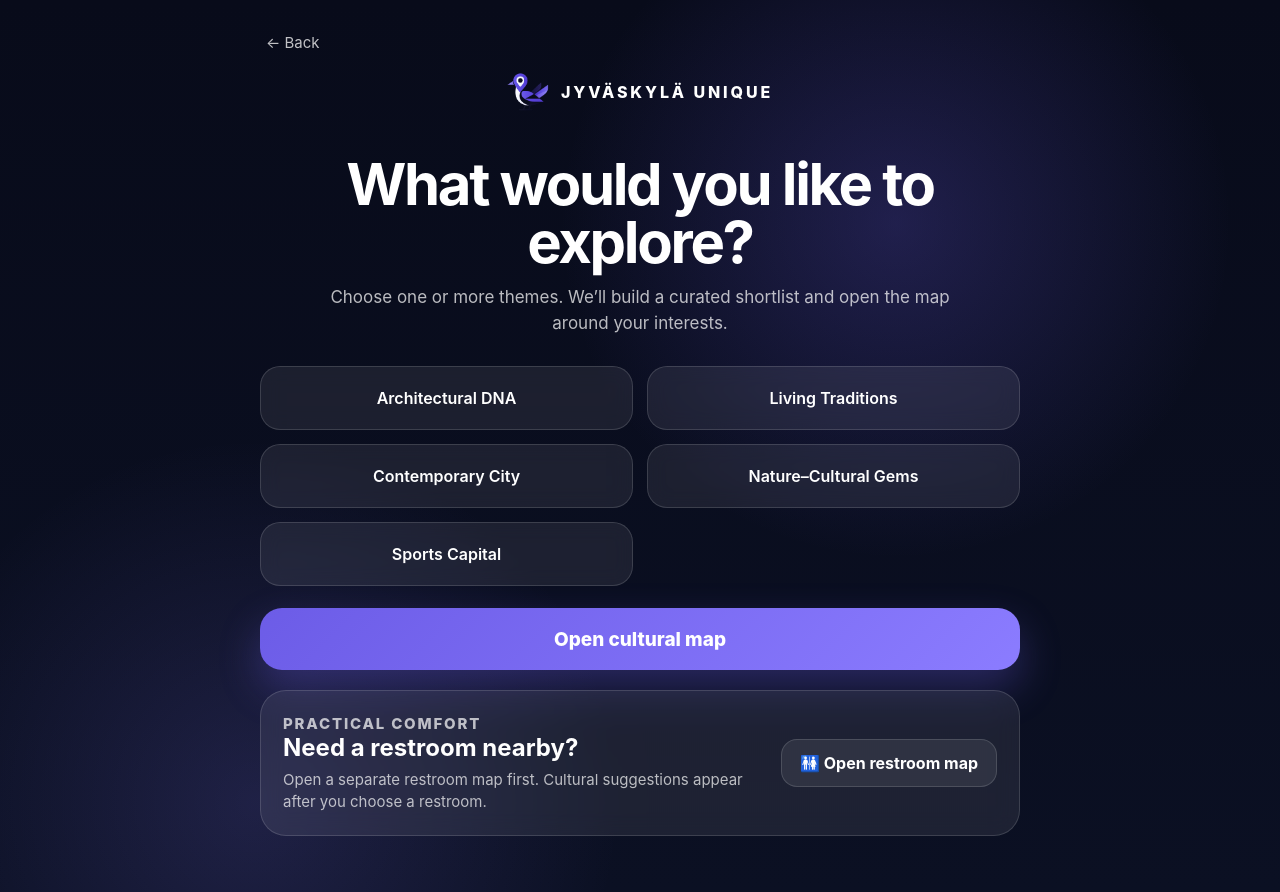
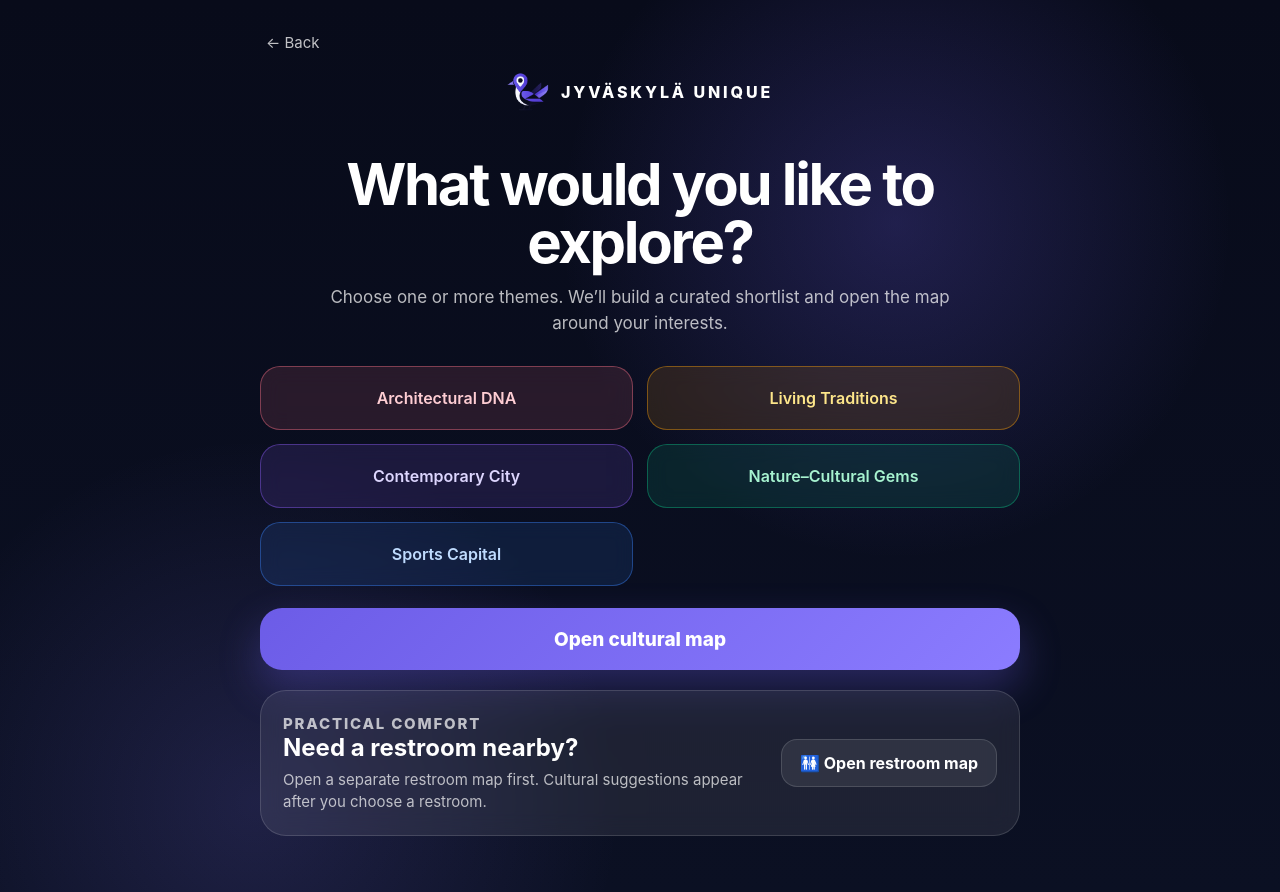
Before and after one commit to Nataliia-Burmaka/interactive-cultural-map, a React (Vite) app: page /interests in a window 1280 px wide. Built offline with nearby package versions, Linux system fonts and the light colour scheme.

Commit message:
Final fix of colored buttons on screen 3

```diff
--- a/src/index.css
+++ b/src/index.css
@@ -4018,11 +4018,6 @@ body:has(.interests-page) {
   background: rgba(255, 255, 255, 0.13) !important;
 }
 
-.interests-category-grid .card--selected {
-  background: linear-gradient(135deg, #6c5ce7, #8b7cff) !important;
-  color: white !important;
-}
-
 .comfort-card {
   background: rgba(255, 255, 255, 0.08) !important;
   border: 1px solid rgba(255, 255, 255, 0.14) !important;
@@ -4093,11 +4088,6 @@ body:has(.interests-page) {
   background: rgba(255, 255, 255, 0.13) !important;
 }
 
-.interests-category-grid .card--selected {
-  background: linear-gradient(135deg, #6c5ce7, #8b7cff) !important;
-  color: white !important;
-}
-
 .comfort-card {
   background: rgba(255, 255, 255, 0.08) !important;
   border: 1px solid rgba(255, 255, 255, 0.14) !important;
@@ -4114,3 +4104,66 @@ body:has(.interests-page) {
 .onboarding-back {
   color: rgba(255, 255, 255, 0.75) !important;
 }
+/* ===== Final Interests category colors ===== */
+
+.interests-category-grid .category-card--architectural-dna {
+  background: rgba(251, 113, 133, 0.13) !important;
+  border-color: rgba(251, 113, 133, 0.42) !important;
+  color: #fecdd3 !important;
+}
+
+.interests-category-grid .category-card--living-traditions {
+  background: rgba(245, 158, 11, 0.13) !important;
+  border-color: rgba(245, 158, 11, 0.42) !important;
+  color: #fde68a !important;
+}
+
+.interests-category-grid .category-card--contemporary-city {
+  background: rgba(139, 92, 246, 0.14) !important;
+  border-color: rgba(139, 92, 246, 0.42) !important;
+  color: #ddd6fe !important;
+}
+
+.interests-category-grid .category-card--nature-cultural-gems {
+  background: rgba(16, 185, 129, 0.13) !important;
+  border-color: rgba(16, 185, 129, 0.42) !important;
+  color: #a7f3d0 !important;
+}
+
+.interests-category-grid .category-card--sports-capital {
+  background: rgba(59, 130, 246, 0.13) !important;
+  border-color: rgba(59, 130, 246, 0.42) !important;
+  color: #bfdbfe !important;
+}
+
+/* selected states */
+
+.interests-category-grid .card--selected.category-card--architectural-dna {
+  background: #fb7185 !important;
+  border-color: #fb7185 !important;
+  color: white !important;
+}
+
+.interests-category-grid .card--selected.category-card--living-traditions {
+  background: #f59e0b !important;
+  border-color: #f59e0b !important;
+  color: white !important;
+}
+
+.interests-category-grid .card--selected.category-card--contemporary-city {
+  background: #8b5cf6 !important;
+  border-color: #8b5cf6 !important;
+  color: white !important;
+}
+
+.interests-category-grid .card--selected.category-card--nature-cultural-gems {
+  background: #10b981 !important;
+  border-color: #10b981 !important;
+  color: white !important;
+}
+
+.interests-category-grid .card--selected.category-card--sports-capital {
+  background: #3b82f6 !important;
+  border-color: #3b82f6 !important;
+  color: white !important;
+}
```
